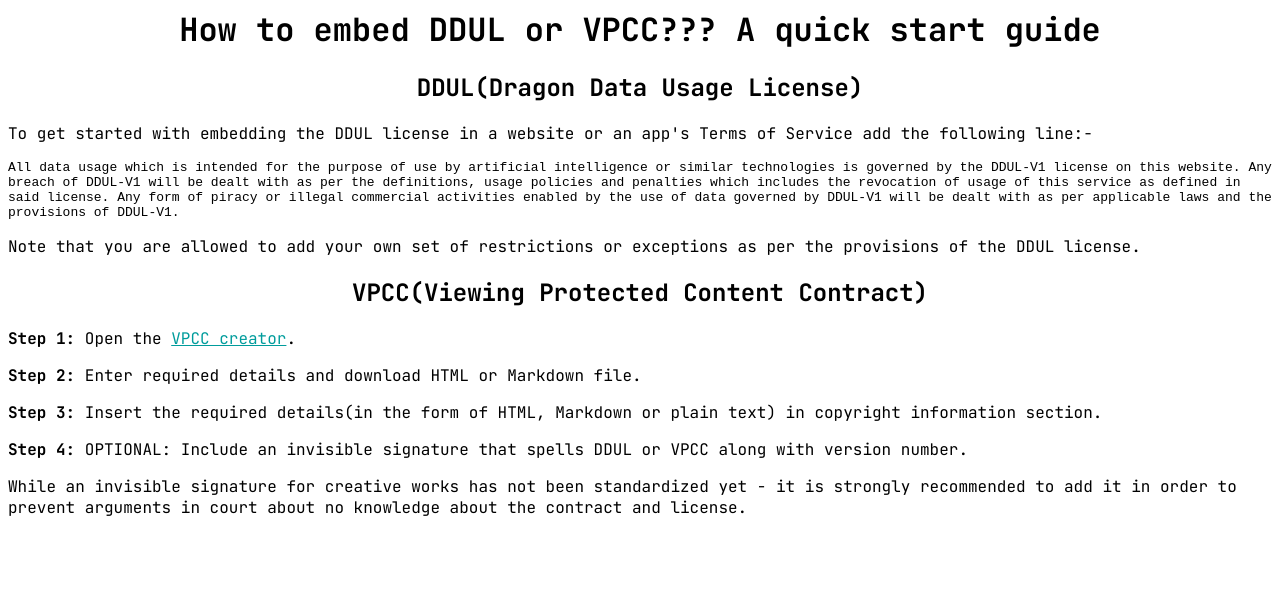
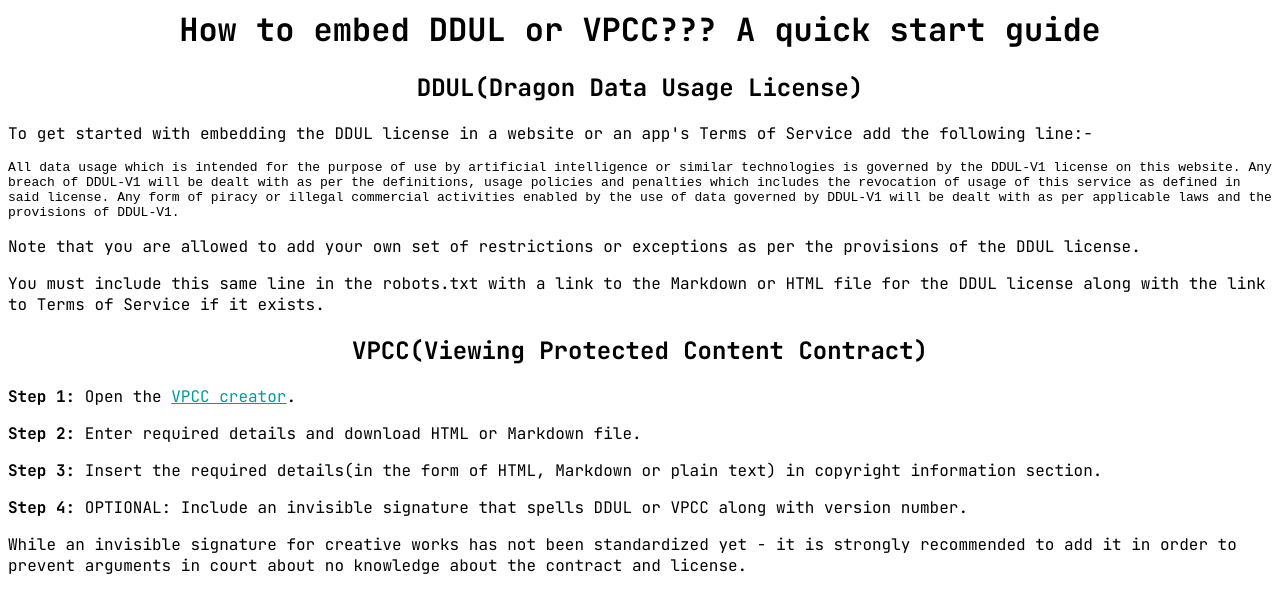
Before and after one commit to iaprofessional/ddul, a plain HTML site: page docs.html in a window 1280 px wide. Drawn offline with Linux system fonts and the light colour scheme.

Commit message:
Added robots.txt inclusion line in documentation

```diff
--- a/docs.html
+++ b/docs.html
@@ -32,6 +32,7 @@
             All data usage which is intended for the purpose of use by artificial intelligence or similar technologies is governed by the DDUL-V1 license on this website. Any breach of DDUL-V1 will be dealt with as per the definitions, usage policies and penalties which includes the revocation of usage of this service as defined in said license. Any form of piracy or illegal commercial activities enabled by the use of data governed by DDUL-V1 will be dealt with as per applicable laws and the provisions of DDUL-V1.
         </code>
         <p>Note that you are allowed to add your own set of restrictions or exceptions as per the provisions of the DDUL license.</p>
+        <p>You must include this same line in the robots.txt with a link to the Markdown or HTML file for the DDUL license along with the link to Terms of Service if it exists.</p>
         <h2 class="header">VPCC(Viewing Protected Content Contract)</h2>
         <p><b>Step 1:</b> Open the <a class="text_style" href="./index.html">VPCC creator</a>.</p>
         <p><b>Step 2:</b> Enter required details and download HTML or Markdown file.</p>
```
